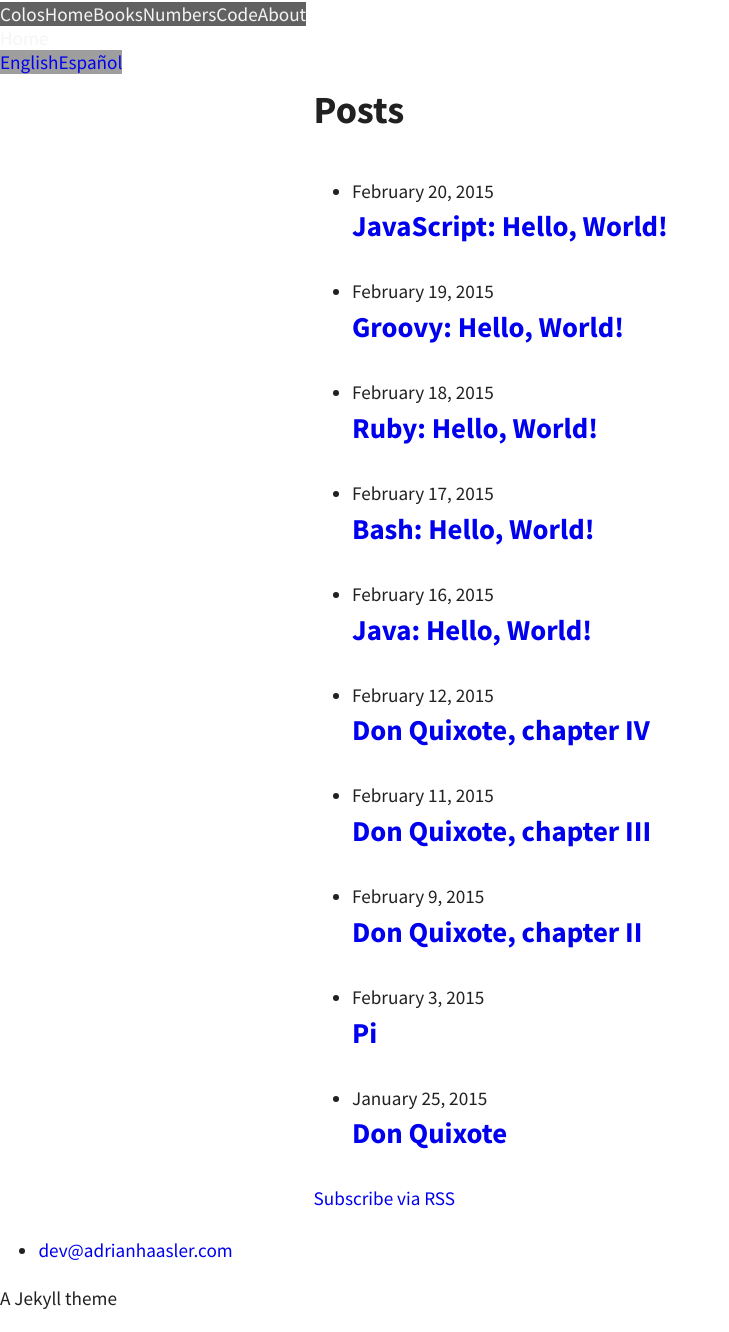
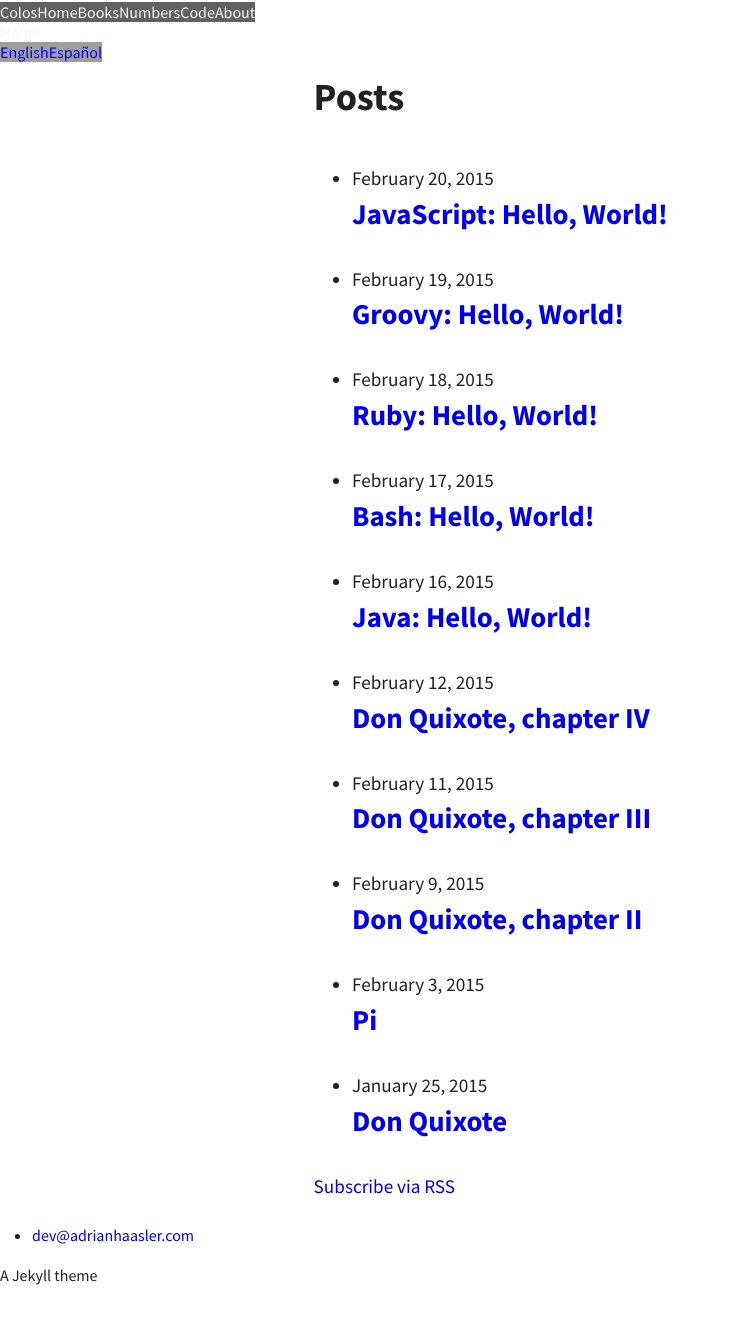
Before and after one commit to ahaasler/colos, a Jekyll site: the page built from _pages/en/home.md, in a window 1280 px wide. Shown: the whole page, without its empty margins (0-729 px from the left). Built offline with Jekyll 4.4.1, drawn with Linux system fonts in a browser that asks for light colours; Markdown is read by kramdown in place of the engine named in the settings; after the commit the page ends 1303 px from its top, so only the background shows below that.

Commit message:
Reduce font size for small screens
Actually this reduces overall font size and increases it for big screens.

```diff
--- a/_sass/_layout.scss
+++ b/_sass/_layout.scss
@@ -13,6 +13,10 @@
 	margin: 0 auto;
 	padding: $spacing-unit * 0.1;
 	max-width: $spacing-unit * 17;
+
+	@include media-query($on-laptop) {
+		font-size: $base-font-size * 1.2;
+	}
 }
 
 // Code blocks
--- a/css/main.scss
+++ b/css/main.scss
@@ -4,12 +4,20 @@
 
 // Configuration
 $base-font-family: 'Source Sans Pro', sans-serif;
-$base-font-size: 1.2em;
+$base-font-size: 1em;
 $monospace-font-family: 'Source Code Pro', monospace;
 $small-font-size: $base-font-size * 0.875;
 $base-line-height: 1.5;
 
 $spacing-unit: 2em;
+
+$on-laptop: 800px;
+
+@mixin media-query($device) {
+	@media screen and (min-width: $device) {
+		@content;
+	}
+}
 
 // Import partials
 @import
```
